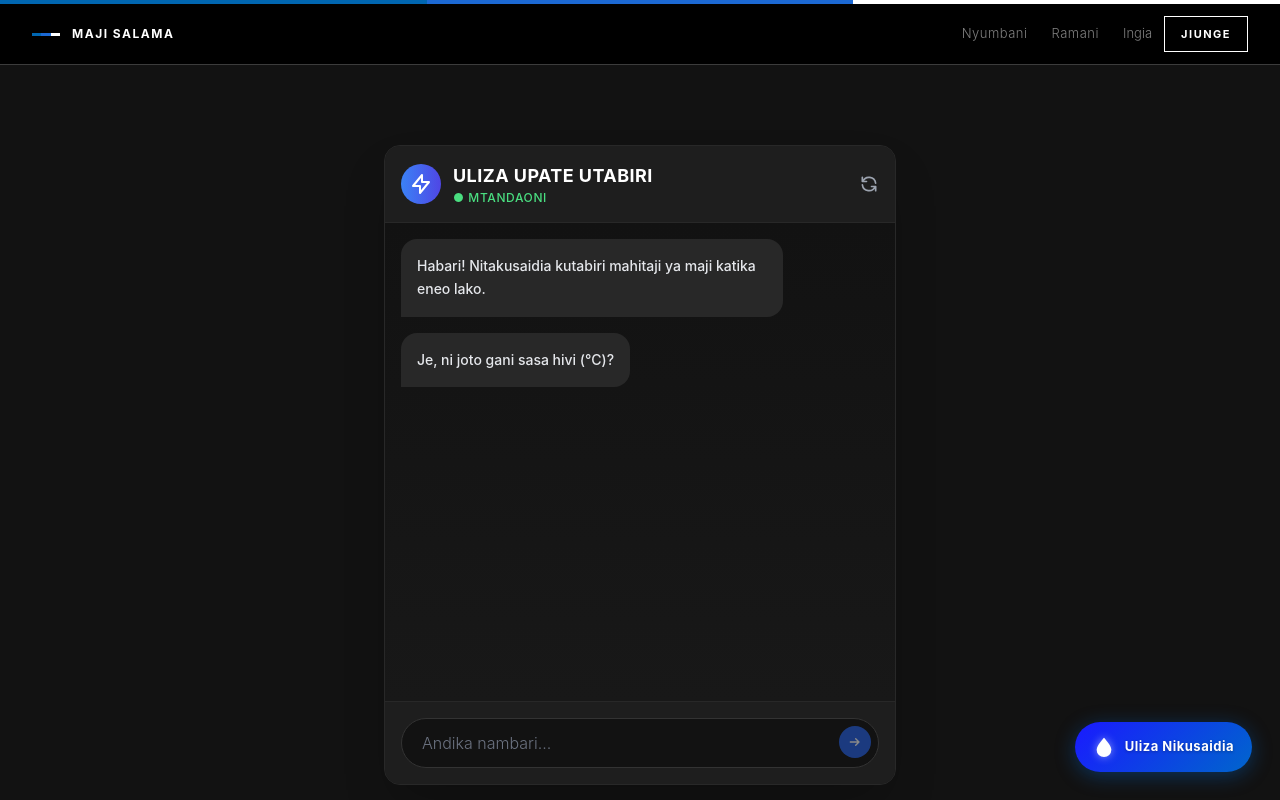
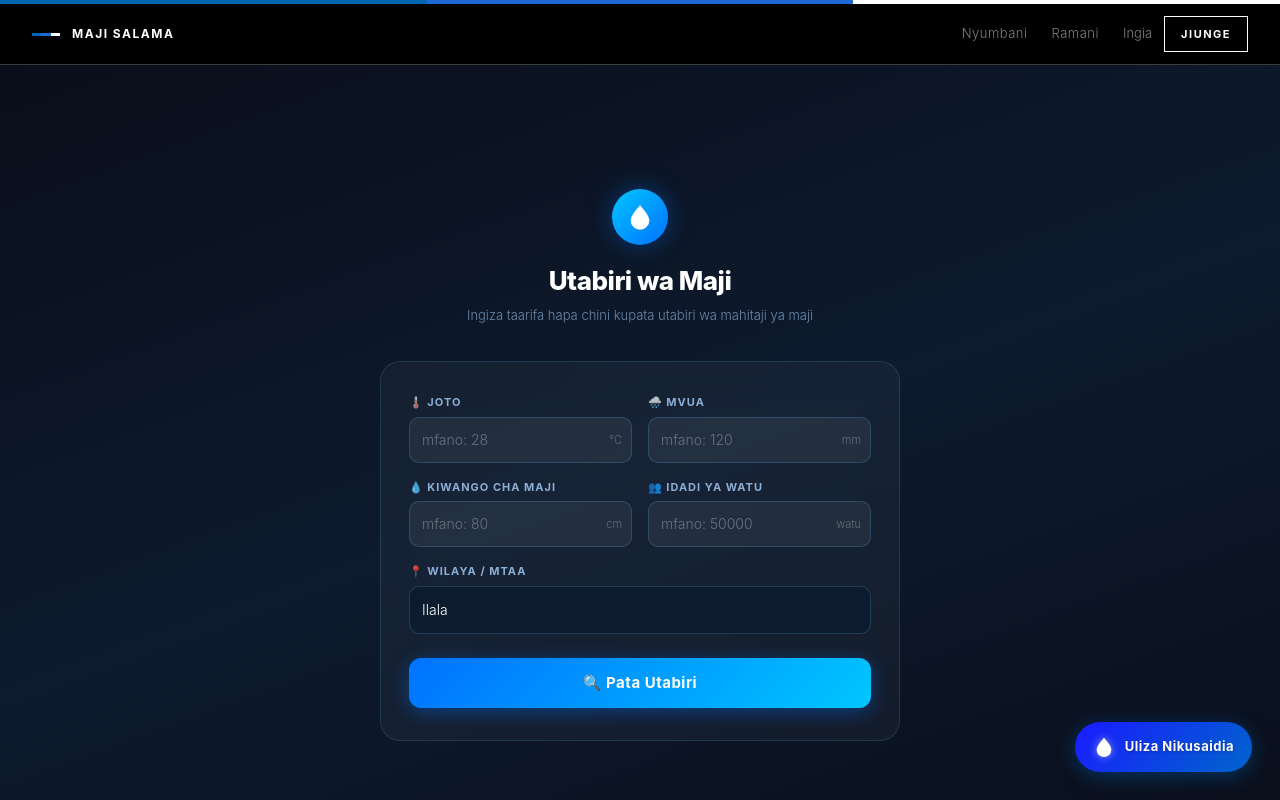
Before and after one commit to APKnation/majisalama, a React (Create React App) app in the folder frontend/: page /predict in a window 1280 px wide. Shown: the top 800 px of the page. Built offline with nearby package versions, Linux system fonts and the light colour scheme.

Commit message:
frontend

```diff
--- a/frontend/src/pages/ChatbotPredictor.js
+++ b/frontend/src/pages/ChatbotPredictor.js
@@ -1,241 +1,170 @@
-import React, { useState, useEffect, useRef } from 'react';
-import api from '../utils/api'; // Use the central API instance
+import React, { useState } from 'react';
+import api from '../utils/api';
 
-const ChatbotPredictor = () => {
-  const [messages, setMessages] = useState([
-    { id: 1, text: "Habari! Nitakusaidia kutabiri mahitaji ya maji katika eneo lako.", sender: 'bot' },
-    { id: 2, text: "Je, ni joto gani sasa hivi (°C)?", sender: 'bot' }
-  ]);
-  const [inputValue, setInputValue] = useState('');
-  const [step, setStep] = useState(0);
-  const [inputs, setInputs] = useState({});
-  const [isLoading, setIsLoading] = useState(false);
-  const [predictionResult, setPredictionResult] = useState(null);
-  const messagesEndRef = useRef(null);
+const districts = ["Ilala", "Kinondoni", "Temeke", "Kigamboni", "Ubungo", "Arusha", "Mwanza", "Dodoma", "Mbeya", "Morogoro"];
 
-  // The 'question' string here is what the bot asks AFTER this key is answered, to get the NEXT key.
-  const steps = [
-    { key: 'temperature', question: "Vizuri! Sasa, ni mvua kiasi gan imenyesha hivi karibuni (mm)?", type: 'number' },
-    { key: 'rainfall', question: "Nzuri. Kiwango cha maji katika chanzo kwa sasa (mita au cm)?", type: 'number' },
-    { key: 'water_level', question: "Idadi ya watu katika eneo hilo ni wangapi?", type: 'number' },
-    { key: 'population', question: "Eneo hilo liko wilaya/mtaa gani? (mfano: Ilala, Kinondoni, Mbeya)", type: 'text' },
-    { key: 'district', question: "Inachakata utabiri wako..." }
-  ];
+export default function ChatbotPredictor() {
+  const [form, setForm] = useState({ temperature: '', rainfall: '', water_level: '', population: '', district: 'Ilala' });
+  const [result, setResult] = useState(null);
+  const [loading, setLoading] = useState(false);
+  const [error, setError] = useState('');
 
-  const scrollToBottom = () => {
-    messagesEndRef.current?.scrollIntoView({ behavior: "smooth" });
+  const handleChange = (e) => {
+    setForm({ ...form, [e.target.name]: e.target.value });
+    setResult(null);
+    setError('');
   };
 
-  useEffect(() => {
-    scrollToBottom();
-  }, [messages, isLoading]);
-
-  const handleSend = async (e) => {
+  const handleSubmit = async (e) => {
     e.preventDefault();
-    if (!inputValue.trim()) return;
-
-    const userMessage = { id: Date.now(), text: inputValue, sender: 'user' };
-    setMessages(prev => [...prev, userMessage]);
-
-    let value = inputValue;
-    const currentStepConfig = steps[step];
-
-    if (currentStepConfig.type === 'number') {
-        value = parseFloat(inputValue);
-        if (isNaN(value)) {
-            setTimeout(() => {
-            setMessages(prev => [...prev, { id: Date.now()+1, text: "Tafadhali ingiza nambari sahihi.", sender: 'bot' }]);
-            }, 500);
-            setInputValue('');
-            return;
-        }
-    }
-
-    setInputValue('');
-    const newInputs = { ...inputs, [currentStepConfig.key]: value };
-    setInputs(newInputs);
-
-    if (step < steps.length - 1) {
-      setTimeout(() => {
-        setMessages(prev => [...prev, { id: Date.now()+1, text: steps[step].question, sender: 'bot' }]);
-        setStep(step + 1);
-      }, 500);
-    } else {
-      setTimeout(() => {
-        setMessages(prev => [...prev, { id: Date.now()+2, text: steps[step].question, sender: 'bot' }]);
-        setIsLoading(true);
-      }, 500);
-
-      try {
-        const response = await api.post('/predict-demand/', newInputs);
-        const prediction = response.data.predicted_demand;
-        setTimeout(() => {
-          setIsLoading(false);
-          setPredictionResult({ value: Math.round(prediction), inputs: newInputs });
-          setMessages(prev => [...prev, {
-            id: Date.now()+3,
-            sender: 'bot',
-            isPrediction: true
-          }]);
-        }, 1500);
-      } catch (error) {
-        setIsLoading(false);
-        setMessages(prev => [...prev, {
-          id: Date.now()+4,
-          text: `Samahani, hitilafu imetokea: ${error.message}. Tafadhali hakikisha seva inafanya kazi.`,
-          sender: 'bot',
-          isError: true
-        }]);
-      }
+    setLoading(true);
+    setError('');
+    setResult(null);
+    try {
+      const response = await api.post('/predict-demand/', {
+        temperature: parseFloat(form.temperature),
+        rainfall: parseFloat(form.rainfall),
+        water_level: parseFloat(form.water_level),
+        population: parseInt(form.population),
+        district: form.district,
+      });
+      setResult(Math.round(response.data.predicted_demand));
+    } catch (err) {
+      setError('Hitilafu imetokea. Hakikisha seva inafanya kazi.');
+    } finally {
+      setLoading(false);
     }
   };
 
-  const resetChat = () => {
-    setMessages([
-      { id: 1, text: "Habari! Nitakusaidia kutabiri mahitaji ya maji katika eneo lako.", sender: 'bot' },
-      { id: 2, text: "Je, ni joto gani sasa hivi (°C)?", sender: 'bot' }
-    ]);
-    setStep(0);
-    setInputs({});
-    setPredictionResult(null);
+  const handleReset = () => {
+    setForm({ temperature: '', rainfall: '', water_level: '', population: '', district: 'Ilala' });
+    setResult(null);
+    setError('');
   };
 
-  const isNumericInput = step < steps.length && steps[step].type === 'number';
+  const fields = [
+    { name: 'temperature', label: 'Joto', unit: '°C', icon: '🌡️', placeholder: 'mfano: 28', type: 'number' },
+    { name: 'rainfall', label: 'Mvua', unit: 'mm', icon: '🌧️', placeholder: 'mfano: 120', type: 'number' },
+    { name: 'water_level', label: 'Kiwango cha Maji', unit: 'cm', icon: '💧', placeholder: 'mfano: 80', type: 'number' },
+    { name: 'population', label: 'Idadi ya Watu', unit: 'watu', icon: '👥', placeholder: 'mfano: 50000', type: 'number' },
+  ];
 
   return (
-    <div className="min-h-screen bg-[#121212] flex items-center justify-center p-4">
-      <div className="w-full max-w-lg bg-[#181818] rounded-2xl shadow-2xl overflow-hidden border border-[#282828] flex flex-col" style={{ height: '80vh' }}>
+    <div style={{ minHeight: '100vh', background: 'linear-gradient(160deg,#0a0e1a 0%,#0d1b2e 50%,#0a0e1a 100%)', display: 'flex', alignItems: 'center', justifyContent: 'center', padding: '40px 16px', fontFamily: "'Inter', sans-serif" }}>
+      <div style={{ width: '100%', maxWidth: 520 }}>
 
-        {/* Header */}
-        <div className="bg-[#1e1e1e] p-4 flex justify-between items-center border-b border-[#282828]">
-          <div className="flex items-center space-x-3">
-            <div className="w-10 h-10 rounded-full bg-gradient-to-r from-blue-500 to-indigo-600 flex items-center justify-center">
-              <svg className="w-6 h-6 text-white" fill="none" stroke="currentColor" viewBox="0 0 24 24"><path strokeLinecap="round" strokeLinejoin="round" strokeWidth="2" d="M13 10V3L4 14h7v7l9-11h-7z"></path></svg>
-            </div>
-            <div>
-              <h2 className="text-white font-bold text-lg tracking-wide">ULIZA UPATE UTABIRI</h2>
-              <p className="text-xs text-green-400 font-medium tracking-wider">● MTANDAONI</p>
-            </div>
+        {/* Page Title */}
+        <div style={{ textAlign: 'center', marginBottom: 36 }}>
+          <div style={{ display: 'inline-flex', alignItems: 'center', justifyContent: 'center', width: 56, height: 56, borderRadius: '50%', background: 'linear-gradient(135deg,#00c6ff,#0072ff)', marginBottom: 16, boxShadow: '0 0 24px rgba(0,114,255,0.4)' }}>
+            <svg width="28" height="28" viewBox="0 0 24 24" fill="white"><path d="M12 2C12 2 4 10.5 4 15a8 8 0 0016 0C20 10.5 12 2 12 2z"/></svg>
           </div>
-          <button onClick={resetChat} className="text-gray-400 hover:text-white transition-colors">
-            <svg className="w-5 h-5" fill="none" stroke="currentColor" viewBox="0 0 24 24"><path strokeLinecap="round" strokeLinejoin="round" strokeWidth="2" d="M4 4v5h.582m15.356 2A8.001 8.001 0 004.582 9m0 0H9m11 11v-5h-.581m0 0a8.003 8.003 0 01-15.357-2m15.357 2H15"></path></svg>
-          </button>
+          <h1 style={{ color: '#fff', fontSize: 26, fontWeight: 800, margin: 0, letterSpacing: '-0.5px' }}>Utabiri wa Maji</h1>
+          <p style={{ color: 'rgba(170,210,255,0.6)', fontSize: 13, marginTop: 6 }}>Ingiza taarifa hapa chini kupata utabiri wa mahitaji ya maji</p>
         </div>
 
-        {/* Chat Area */}
-        <div className="flex-1 overflow-y-auto p-4 space-y-4 bg-gradient-to-b from-[#121212] to-[#181818]">
-          {messages.map((msg) => (
-            <div key={msg.id} className={`flex ${msg.sender === 'user' ? 'justify-end' : 'justify-start'}`}>
-              {msg.isPrediction && predictionResult ? (
-                /* ── Rich Prediction Card ── */
-                <div style={{
-                  width: '100%',
-                  background: 'linear-gradient(135deg, #0f2027, #203a43, #2c5364)',
-                  border: '1px solid rgba(99,199,255,0.25)',
-                  borderRadius: '16px',
-                  padding: '20px',
-                  boxShadow: '0 0 30px rgba(0,150,255,0.15)',
-                  animation: 'fadeSlideUp 0.5s ease',
-                }}>
-                  {/* Card Header */}
-                  <div style={{ display:'flex', alignItems:'center', gap:'10px', marginBottom:'16px' }}>
-                    <div style={{ width:40, height:40, borderRadius:'50%', background:'linear-gradient(135deg,#00c6ff,#0072ff)', display:'flex', alignItems:'center', justifyContent:'center' }}>
-                      <svg width="20" height="20" viewBox="0 0 24 24" fill="white"><path d="M12 2C12 2 4 10.5 4 15a8 8 0 0016 0C20 10.5 12 2 12 2z"/></svg>
-                    </div>
-                    <div>
-                      <p style={{ color:'#aad4ff', fontSize:'11px', fontWeight:700, letterSpacing:'1.5px', textTransform:'uppercase', margin:0 }}>Matokeo ya Utabiri</p>
-                      <p style={{ color:'rgba(255,255,255,0.4)', fontSize:'10px', margin:0 }}>Inayotolewa na Muundo wa AI</p>
-                    </div>
+        {/* Form Card */}
+        <div style={{ background: 'rgba(255,255,255,0.04)', border: '1px solid rgba(99,199,255,0.15)', borderRadius: 20, padding: '32px 28px', backdropFilter: 'blur(20px)' }}>
+          <form onSubmit={handleSubmit}>
+
+            {/* Numeric Fields */}
+            <div style={{ display: 'grid', gridTemplateColumns: '1fr 1fr', gap: 16, marginBottom: 16 }}>
+              {fields.map(({ name, label, unit, icon, placeholder, type }) => (
+                <div key={name}>
+                  <label style={{ display: 'block', color: 'rgba(170,210,255,0.8)', fontSize: 11, fontWeight: 700, letterSpacing: '1px', textTransform: 'uppercase', marginBottom: 6 }}>
+                    {icon} {label}
+                  </label>
+                  <div style={{ position: 'relative' }}>
+                    <input
+                      required
+                      type={type}
+                      step="any"
+                      name={name}
+                      value={form[name]}
+                      onChange={handleChange}
+                      placeholder={placeholder}
+                      style={{ width: '100%', background: 'rgba(255,255,255,0.06)', border: '1px solid rgba(99,199,255,0.2)', borderRadius: 10, padding: '10px 42px 10px 12px', color: '#fff', fontSize: 14, outline: 'none', boxSizing: 'border-box', transition: 'border-color 0.2s' }}
+                      onFocus={e => e.target.style.borderColor = '#0072ff'}
+                      onBlur={e => e.target.style.borderColor = 'rgba(99,199,255,0.2)'}
+                    />
+                    <span style={{ position: 'absolute', right: 10, top: '50%', transform: 'translateY(-50%)', color: 'rgba(255,255,255,0.3)', fontSize: 11 }}>{unit}</span>
                   </div>
+                </div>
+              ))}
+            </div>
 
-                  {/* Big Number */}
-                  <div style={{ textAlign:'center', margin:'16px 0 20px' }}>
-                    <p style={{ color:'rgba(170,212,255,0.7)', fontSize:'12px', letterSpacing:'2px', textTransform:'uppercase', margin:'0 0 4px' }}>Mahitaji ya Maji Yanatarajiwa</p>
-                    <p style={{ fontSize:'42px', fontWeight:900, background:'linear-gradient(90deg,#00c6ff,#0072ff)', WebkitBackgroundClip:'text', WebkitTextFillColor:'transparent', margin:0, lineHeight:1 }}>
-                      {predictionResult.value.toLocaleString()}
-                    </p>
-                    <p style={{ color:'rgba(255,255,255,0.45)', fontSize:'12px', marginTop:'4px' }}>lita / siku</p>
-                  </div>
+            {/* District Select */}
+            <div style={{ marginBottom: 24 }}>
+              <label style={{ display: 'block', color: 'rgba(170,210,255,0.8)', fontSize: 11, fontWeight: 700, letterSpacing: '1px', textTransform: 'uppercase', marginBottom: 6 }}>
+                📍 Wilaya / Mtaa
+              </label>
+              <select
+                name="district"
+                value={form.district}
+                onChange={handleChange}
+                style={{ width: '100%', background: '#0d1b2e', border: '1px solid rgba(99,199,255,0.2)', borderRadius: 10, padding: '11px 12px', color: '#fff', fontSize: 14, outline: 'none', cursor: 'pointer' }}
+                onFocus={e => e.target.style.borderColor = '#0072ff'}
+                onBlur={e => e.target.style.borderColor = 'rgba(99,199,255,0.2)'}
+              >
+                {districts.map(d => <option key={d} value={d} style={{ background: '#0d1b2e' }}>{d}</option>)}
+              </select>
+            </div>
 
-                  {/* Divider */}
-                  <div style={{ height:'1px', background:'rgba(99,199,255,0.15)', margin:'0 0 16px' }} />
+            {/* Submit Button */}
+            <button
+              type="submit"
+              disabled={loading}
+              style={{ width: '100%', padding: '14px', borderRadius: 12, border: 'none', background: loading ? 'rgba(0,114,255,0.4)' : 'linear-gradient(135deg,#0072ff,#00c6ff)', color: '#fff', fontSize: 15, fontWeight: 700, cursor: loading ? 'not-allowed' : 'pointer', letterSpacing: '0.5px', boxShadow: loading ? 'none' : '0 4px 20px rgba(0,114,255,0.4)', transition: 'all 0.2s' }}
+            >
+              {loading ? '⏳ Inachakata...' : '🔍 Pata Utabiri'}
+            </button>
+          </form>
 
-                  {/* Input Summary Grid */}
-                  <p style={{ color:'rgba(170,212,255,0.6)', fontSize:'10px', letterSpacing:'1.5px', textTransform:'uppercase', marginBottom:'10px' }}>Taarifa Ulizotoa</p>
-                  <div style={{ display:'grid', gridTemplateColumns:'1fr 1fr', gap:'8px' }}>
-                    {[
-                      { label:'🌡️ Joto', value: `${predictionResult.inputs.temperature}°C` },
-                      { label:'🌧️ Mvua', value: `${predictionResult.inputs.rainfall} mm` },
-                      { label:'💧 Kiwango Maji', value: predictionResult.inputs.water_level },
-                      { label:'👥 Watu', value: Number(predictionResult.inputs.population).toLocaleString() },
-                      { label:'📍 Wilaya', value: predictionResult.inputs.district },
-                    ].map(({ label, value }) => (
-                      <div key={label} style={{ background:'rgba(255,255,255,0.05)', borderRadius:'10px', padding:'8px 12px' }}>
-                        <p style={{ color:'rgba(255,255,255,0.45)', fontSize:'10px', margin:'0 0 2px' }}>{label}</p>
-                        <p style={{ color:'#fff', fontSize:'13px', fontWeight:600, margin:0 }}>{value}</p>
-                      </div>
-                    ))}
-                  </div>
-
-                  {/* Reset button */}
-                  <button onClick={resetChat} style={{ marginTop:'16px', width:'100%', padding:'10px', borderRadius:'10px', border:'1px solid rgba(0,198,255,0.3)', background:'rgba(0,114,255,0.15)', color:'#00c6ff', fontSize:'13px', fontWeight:700, cursor:'pointer', letterSpacing:'0.5px', transition:'background 0.2s' }}
-                    onMouseEnter={e => e.currentTarget.style.background='rgba(0,114,255,0.3)'}
-                    onMouseLeave={e => e.currentTarget.style.background='rgba(0,114,255,0.15)'}>
-                    🔄 Uliza Tena
-                  </button>
-
-                  <style>{`@keyframes fadeSlideUp { from { opacity:0; transform:translateY(20px); } to { opacity:1; transform:translateY(0); } }`}</style>
-                </div>
-              ) : (
-                <div className={`max-w-[80%] p-4 rounded-2xl ${
-                  msg.sender === 'user'
-                    ? 'bg-blue-600 text-white rounded-br-none'
-                    : msg.isError
-                      ? 'bg-red-900/50 border border-red-500 text-red-200'
-                      : 'bg-[#282828] text-gray-200 rounded-bl-none'
-                }`}>
-                  <p className="text-sm font-medium leading-relaxed">{msg.text}</p>
-                </div>
-              )}
-            </div>
-          ))}
-          {isLoading && (
-            <div className="flex justify-start">
-              <div className="bg-[#282828] p-4 rounded-2xl rounded-bl-none flex space-x-2 items-center">
-                <div className="w-2 h-2 bg-gray-400 rounded-full animate-bounce"></div>
-                <div className="w-2 h-2 bg-gray-400 rounded-full animate-bounce" style={{ animationDelay: '0.2s' }}></div>
-                <div className="w-2 h-2 bg-gray-400 rounded-full animate-bounce" style={{ animationDelay: '0.4s' }}></div>
-              </div>
+          {/* Error */}
+          {error && (
+            <div style={{ marginTop: 20, padding: '12px 16px', background: 'rgba(255,60,60,0.1)', border: '1px solid rgba(255,60,60,0.3)', borderRadius: 10, color: '#ff8080', fontSize: 13 }}>
+              ⚠️ {error}
             </div>
           )}
-          <div ref={messagesEndRef} />
+
+          {/* Result Card */}
+          {result !== null && (
+            <div style={{ marginTop: 24, background: 'linear-gradient(135deg,#0f2027,#203a43,#2c5364)', border: '1px solid rgba(99,199,255,0.25)', borderRadius: 16, padding: '24px 20px', boxShadow: '0 0 30px rgba(0,150,255,0.15)', animation: 'fadeSlideUp 0.5s ease' }}>
+
+              <div style={{ textAlign: 'center', marginBottom: 20 }}>
+                <p style={{ color: 'rgba(170,212,255,0.7)', fontSize: 11, letterSpacing: '2px', textTransform: 'uppercase', margin: '0 0 8px' }}>Mahitaji ya Maji Yanatarajiwa</p>
+                <p style={{ fontSize: 52, fontWeight: 900, background: 'linear-gradient(90deg,#00c6ff,#0072ff)', WebkitBackgroundClip: 'text', WebkitTextFillColor: 'transparent', margin: 0, lineHeight: 1 }}>
+                  {result.toLocaleString()}
+                </p>
+                <p style={{ color: 'rgba(255,255,255,0.4)', fontSize: 13, marginTop: 6 }}>lita / siku</p>
+              </div>
+
+              <div style={{ height: 1, background: 'rgba(99,199,255,0.15)', margin: '0 0 16px' }} />
+
+              <p style={{ color: 'rgba(170,212,255,0.6)', fontSize: 10, letterSpacing: '1.5px', textTransform: 'uppercase', marginBottom: 10 }}>Taarifa Ulizotoa</p>
+              <div style={{ display: 'grid', gridTemplateColumns: '1fr 1fr', gap: 8, marginBottom: 20 }}>
+                {[
+                  { label: '🌡️ Joto', value: `${form.temperature}°C` },
+                  { label: '🌧️ Mvua', value: `${form.rainfall} mm` },
+                  { label: '💧 Kiwango Maji', value: `${form.water_level} cm` },
+                  { label: '👥 Watu', value: Number(form.population).toLocaleString() },
+                  { label: '📍 Wilaya', value: form.district },
+                ].map(({ label, value }) => (
+                  <div key={label} style={{ background: 'rgba(255,255,255,0.05)', borderRadius: 10, padding: '8px 12px' }}>
+                    <p style={{ color: 'rgba(255,255,255,0.4)', fontSize: 10, margin: '0 0 2px' }}>{label}</p>
+                    <p style={{ color: '#fff', fontSize: 13, fontWeight: 600, margin: 0 }}>{value}</p>
+                  </div>
+                ))}
+              </div>
+
+              <button onClick={handleReset} style={{ width: '100%', padding: 10, borderRadius: 10, border: '1px solid rgba(0,198,255,0.3)', background: 'rgba(0,114,255,0.1)', color: '#00c6ff', fontSize: 13, fontWeight: 700, cursor: 'pointer', letterSpacing: '0.5px' }}>
+                🔄 Hesabu Tena
+              </button>
+            </div>
+          )}
         </div>
 
-        {/* Input Area */}
-        <div className="p-4 bg-[#1e1e1e] border-t border-[#282828]">
-          <form onSubmit={handleSend} className="relative">
-            <input
-              type={isNumericInput ? "number" : "text"}
-              step={isNumericInput ? "any" : undefined}
-              value={inputValue}
-              onChange={(e) => setInputValue(e.target.value)}
-              disabled={step >= steps.length || isLoading}
-              placeholder={step >= steps.length ? "Utabiri umekamilika..." : isNumericInput ? "Andika nambari..." : "Andika jibu..."}
-              className="w-full bg-[#121212] border border-[#333] rounded-full py-3 pl-5 pr-12 text-white placeholder-gray-500 focus:outline-none focus:border-blue-500 focus:ring-1 focus:ring-blue-500 transition-all disabled:opacity-50"
-            />
-            <button
-              type="submit"
-              disabled={step >= steps.length || isLoading || !inputValue.trim()}
-              className="absolute right-2 top-2 p-2 bg-blue-600 text-white rounded-full hover:bg-blue-700 disabled:opacity-50 transition-colors"
-            >
-              <svg className="w-4 h-4 transform rotate-90" fill="none" stroke="currentColor" viewBox="0 0 24 24"><path strokeLinecap="round" strokeLinejoin="round" strokeWidth="2" d="M12 19V6m0 0l-5 5m5-5l5 5"></path></svg>
-            </button>
-          </form>
-        </div>
-
+        <style>{`@keyframes fadeSlideUp { from { opacity:0; transform:translateY(20px); } to { opacity:1; transform:translateY(0); } }`}</style>
       </div>
     </div>
   );
-};
-
-export default ChatbotPredictor;
+}
```
